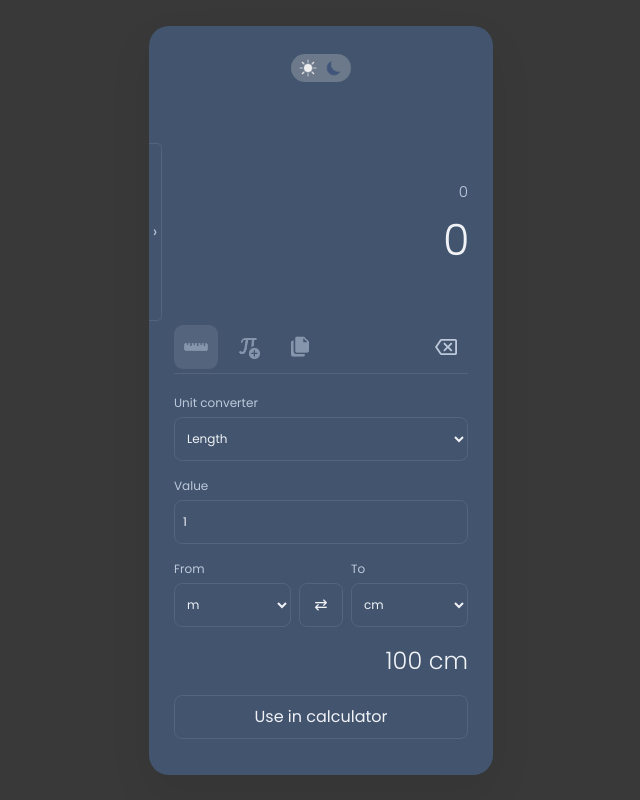
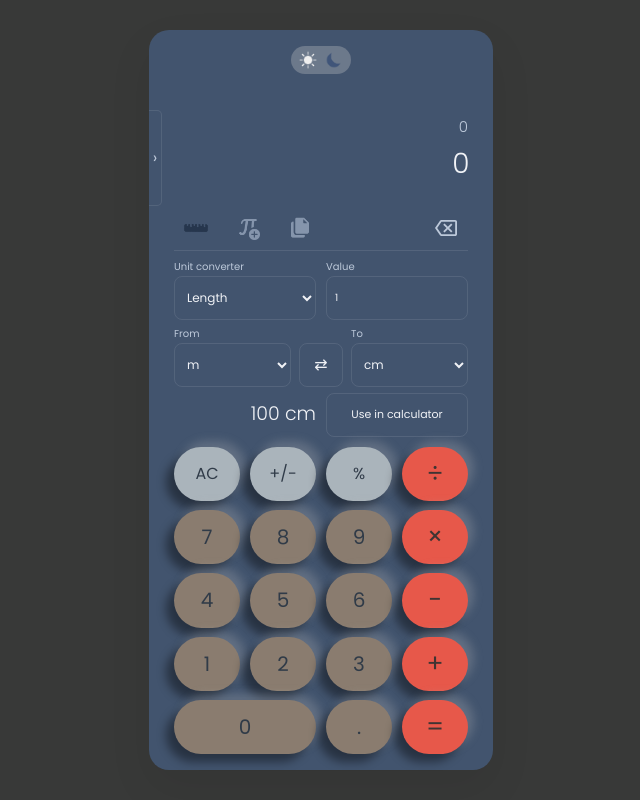
Before and after one commit to llsy97/calculator-app, a React (Vite) app: page / in a window 1280 px wide. Both pictures are taken after a click on the button 515 px from the left and 345 px from the top of the page. Shown: the whole page, without its empty margins (319-959 px from the left). Built offline with nearby package versions, Linux system fonts and the light colour scheme; what @capacitor/core would draw is missing.

Commit message:
Compact calculator tools and simplify icon focus states

```diff
--- a/src/App.jsx
+++ b/src/App.jsx
@@ -44,8 +44,18 @@ export default function App() {
   const [error, setError] = useState('');
   const [drawer, setDrawer] = useState(false);
   const [converterOpen, setConverterOpen] = useState(false);
+  const [converterValue, setConverterValue] = useState('1');
   const [copyStatus, setCopyStatus] = useState('');
   function input(token) {
+    if (converterOpen) {
+      setConverterValue(previous => {
+        if (token === 'sign') return previous.startsWith('-') ? previous.slice(1) : '-' + previous;
+        if (token === '.') return previous.includes('.') ? previous : (previous || '0') + '.';
+        if (/^[0-9]$/.test(token)) return previous === '0' ? token : previous + token;
+        return previous;
+      });
+      return;
+    }
     setError('');
     let base = completed ? (/^[+−×÷^%!]/.test(token) ? String(result) : '') : expression;
     if (token === 'reciprocal') base = `1/(${base || String(result)})`;
@@ -62,10 +72,10 @@ export default function App() {
     }
     setExpression(base); setCompleted(false);
   }
-  function clear() { setExpression(''); setResult(0); setCompleted(false); setError(''); }
-  function backspace() { setExpression(expression.slice(0, -1)); setCompleted(false); setError(''); }
+  function clear() { if (converterOpen) { setConverterValue(''); return; } setExpression(''); setResult(0); setCompleted(false); setError(''); }
+  function backspace() { if (converterOpen) { setConverterValue(value => value.slice(0, -1)); return; } setExpression(expression.slice(0, -1)); setCompleted(false); setError(''); }
   function calculate() {
-    if (!expression) return;
+    if (converterOpen || !expression) return;
     try {
       const value = evaluate(expression, angle, ans);
       setResult(value); setAns(value); setCompleted(true); setError('');
@@ -80,7 +90,7 @@ export default function App() {
   }
   useEffect(() => {
     function onKey(event) {
-      if (converterOpen) { if (event.key === 'Escape') setConverterOpen(false); return; }
+      if (converterOpen && event.key === 'Escape') { setConverterOpen(false); return; }
       if (event.ctrlKey || event.metaKey || event.altKey || event.target.closest('input, select, textarea, [contenteditable="true"]')) return;
       if (event.target.closest('button') && (event.key === 'Enter' || event.key === ' ')) return;
       const key = event.key;
@@ -95,7 +105,7 @@ export default function App() {
   return <main className={`page ${theme}`}>
     <div className="app-wrap">
       <div className="caption">계산기 <span>/ calculator</span></div>
-      <section className={`calculator ${mode === 'Scientific' ? 'scientific' : ''}`} aria-label="Calculator">
+      <section className={`calculator ${mode === 'Scientific' ? 'scientific' : ''} ${converterOpen || mode === 'Scientific' ? 'expanded' : ''}`} aria-label="Calculator">
         <header>
           <button className="theme-toggle" onClick={() => setTheme(theme === 'dark' ? 'light' : 'dark')} aria-label={`Switch to ${theme === 'dark' ? 'light' : 'dark'} theme`} aria-pressed={theme === 'dark'}><span className="theme-track"><Icon name={theme === 'dark' ? 'sunLight' : 'sun'} /><Icon name={theme === 'dark' ? 'moonDark' : 'moon'} /></span></button>
         </header>
@@ -103,9 +113,9 @@ export default function App() {
         <div className={`display-region ${drawer ? 'history-open' : ''}`}><div className="display"><input aria-label="Expression" spellCheck="false" placeholder="0" value={expression} onChange={e => { setExpression(e.target.value); setCompleted(false); setError(''); }} onKeyDown={e => { if (e.key === 'Enter' || e.key === '=') { e.preventDefault(); calculate(); } if (e.key === 'Escape') clear(); }}/><output aria-live="polite">{formatResult(result)}</output><div className="error" role="status">{error}</div></div>
                 <button className="drawer-tab" aria-label={drawer ? 'Close history' : 'Open history'} onClick={() => setDrawer(!drawer)}>{drawer ? '‹' : '›'}</button>
         {drawer && <aside id="history" className="history" aria-label="Calculation history"><div className="history-list">{history.length ? history.map(entry => <button className="history-entry" key={entry.id} onClick={() => reuse(entry.result)}><span>{entry.expression}</span><strong>{formatResult(entry.result)}</strong><small>{entry.angle}</small></button>) : <p>Your calculations<br/>will appear here.</p>}</div><button className="clear-history" disabled={!history.length} onClick={() => setHistory([])}>{labels.clearHistory}</button></aside>}</div>
-        <nav className="toolbar" aria-label="Calculator utilities"><button aria-label={korean ? "단위 변환" : "Unit converter"} aria-expanded={converterOpen} aria-controls="unit-converter" onClick={() => setConverterOpen(!converterOpen)}><Icon name="ruler" /></button><button className="scientific-toggle" aria-label="Scientific mode" title={mode === 'Scientific' ? 'Switch to Standard' : 'Switch to Scientific'} aria-pressed={mode === 'Scientific'} onClick={() => setMode(mode === 'Scientific' ? 'Standard' : 'Scientific')}><Icon name="scientific" /></button><button aria-label="Copy result" onClick={copy}><Icon name="copy" /></button><span role="status">{copyStatus}</span><button aria-label="Backspace" onClick={backspace}><Icon name="backspace" /></button></nav>
-        <div hidden={!converterOpen}><UnitConverter korean={korean} onUse={value => { reuse(value); setConverterOpen(false); }} /></div>
-        <div className="keyboards" hidden={converterOpen}>
+        <nav className="toolbar" aria-label="Calculator utilities"><button aria-label={korean ? "단위 변환" : "Unit converter"} aria-expanded={converterOpen} aria-controls="unit-converter" onClick={() => { setConverterOpen(!converterOpen); setMode('Standard'); setDrawer(false); }}><Icon name="ruler" /></button><button className="scientific-toggle" aria-label="Scientific mode" title={mode === 'Scientific' ? 'Switch to Standard' : 'Switch to Scientific'} aria-pressed={mode === 'Scientific'} onClick={() => { setMode(mode === 'Scientific' ? 'Standard' : 'Scientific'); setConverterOpen(false); }}><Icon name="scientific" /></button><button className="copy-button" data-copied={copyStatus === labels.copied} aria-label="Copy result" onClick={copy}><Icon name="copy" /></button><span role="status">{copyStatus}</span><button aria-label="Backspace" onClick={backspace}><Icon name="backspace" /></button></nav>
+        <div hidden={!converterOpen}><UnitConverter value={converterValue} onChange={setConverterValue} korean={korean} onUse={value => { reuse(value); setConverterOpen(false); }} /></div>
+        <div className="keyboards">
           {mode === 'Scientific' && <div className="science-grid"><Key kind="science" onClick={() => input('ANS')} label="Insert last answer">ANS</Key>{scientificKeys.map(([label, token]) => <Key key={label} kind="science" onClick={() => input(token)}>{label}</Key>)}</div>}
           <div className="standard-grid"><Key kind="utility" onClick={clear} label="All clear">AC</Key><Key kind="utility" onClick={() => input('sign')} label="Toggle sign">+/−</Key><Key kind="utility" onClick={() => input('%')} label="Percent">%</Key><Key kind="operator" onClick={() => input('÷')} label="Divide">÷</Key>
           {['7', '8', '9', '×', '4', '5', '6', '−', '1', '2', '3', '+'].map(key => <Key key={key} kind={'×−+'.includes(key) ? 'operator' : ''} onClick={() => input(key)}>{key}</Key>)}
--- a/src/Icon.jsx
+++ b/src/Icon.jsx
@@ -3,7 +3,7 @@ import React from 'react';
 // Original artwork extracted from the supplied components.svg.
 export default function Icon({ name }) {
   const artwork = { ruler: 4, scientific: 5, copy: 6, sun: 2, moon: 3, sunLight: 0, moonDark: 1 };
-  if (name === 'scientific') return <span className="icon icon-scientific" aria-hidden="true" />;
+  if (name === 'scientific' || name === 'ruler' || name === 'copy') return <span className={`icon icon-${name}`} aria-hidden="true" />;
   if (name in artwork) return <img className={`icon icon-${name}`} src={`/design/image${artwork[name]}_40038_718.png`} alt="" aria-hidden="true" />;
   if (name === 'backspace') return <svg className="icon" viewBox="390 94 24 24" aria-hidden="true" focusable="false"><path d="M411.167 98H397.417C396.784 98 396.289 98.3111 395.959 98.7822L391 106L395.959 113.209C396.289 113.68 396.784 114 397.417 114H411.167C412.175 114 413 113.2 413 112.222V99.7778C413 98.8 412.175 98 411.167 98ZM411.167 112.222H397.481L393.2 106L397.472 99.7778H411.167V112.222ZM400.543 110.444L403.833 107.253L407.124 110.444L408.417 109.191L405.126 106L408.417 102.809L407.124 101.556L403.833 104.747L400.543 101.556L399.25 102.809L402.541 106L399.25 109.191L400.543 110.444Z" fill="currentColor" /></svg>;
   const paths = {
--- a/src/UnitConverter.jsx
+++ b/src/UnitConverter.jsx
@@ -2,11 +2,10 @@ import React, { useState } from 'react';
 import { units, convertUnit } from './converter.js';
 import { formatResult } from './calculator.js';
 const defaults = { length: ['m', 'cm'], mass: ['kg', 'g'], temperature: ['°C', '°F'] };
-export default function UnitConverter({ korean, onUse }) {
+export default function UnitConverter({ korean, onUse, value, onChange }) {
   const [category, setCategory] = useState('length');
   const [from, setFrom] = useState('m');
   const [to, setTo] = useState('cm');
-  const [value, setValue] = useState('1');
   let result = null;
   let error = '';
   if (value.trim()) {
@@ -16,7 +15,7 @@ export default function UnitConverter({ korean, onUse }) {
   const options = Object.keys(units[category]).map(unit => <option key={unit}>{unit}</option>);
   return <section id="unit-converter" className="converter" aria-label={korean ? '단위 변환' : 'Unit converter'}>
     <label>{korean ? '단위 변환' : 'Unit converter'}<select value={category} onChange={e => { setCategory(e.target.value); const [a,b] = defaults[e.target.value]; setFrom(a); setTo(b); }}>{Object.keys(units).map((key,i) => <option key={key} value={key}>{(korean ? ['길이', '무게', '온도'] : ['Length', 'Mass', 'Temperature'])[i]}</option>)}</select></label>
-    <label>{korean ? '입력값' : 'Value'}<input type="number" step="any" value={value} onChange={e => setValue(e.target.value)} /></label>
+    <label>{korean ? '입력값' : 'Value'}<input type="text" inputMode="none" value={value} onChange={e => onChange(e.target.value)} /></label>
     <div className="conversion-units"><label>{korean ? '변환 전' : 'From'}<select value={from} onChange={e => setFrom(e.target.value)}>{options}</select></label><button onClick={() => { setFrom(to); setTo(from); }} aria-label={korean ? '단위 맞바꾸기' : 'Swap units'}>⇄</button><label>{korean ? '변환 후' : 'To'}<select value={to} onChange={e => setTo(e.target.value)}>{options}</select></label></div>
     <output aria-live="polite">{error || (result === null ? '—' : `${formatResult(result)} ${to}`)}</output>
     <button className="use-conversion" disabled={result === null} onClick={() => onUse(result)}>{korean ? '계산기에 사용' : 'Use in calculator'}</button>
--- a/src/styles.css
+++ b/src/styles.css
@@ -42,6 +42,8 @@ output { display: block; max-width: 100%; overflow-x: auto; white-space: nowrap;
 .key:hover { filter: brightness(1.07); }
 .key:active { transform: translateY(2px); box-shadow: inset 0 2px 4px #0003; }
 button:focus-visible, select:focus-visible, input:focus-visible { outline: 2px solid var(--muted); outline-offset: 3px; }
+.display input:focus { outline: none; border: 0; box-shadow: none; }
+.display input:focus-visible { box-shadow: 0 1px 0 var(--muted); }
 .drawer-tab { position: absolute; left: 0; top: 126px; height: 160px; width: 13px; padding: 0; border: 1px solid var(--line); border-left: 0; border-radius: 0 5px 5px 0; background: transparent; color: var(--muted); }
 .history { position: absolute; inset: 91px auto 0 0; width: min(265px, 90%); background: var(--surface); box-shadow: 6px 0 18px #0003; border-right: 1px solid var(--line); display: flex; flex-direction: column; padding: 16px; z-index: 2; }
 .history-header { display: flex; align-items: center; justify-content: space-between; }
@@ -133,6 +135,19 @@ html.native-app .caption, html.native-app .hint { display: none; }
   background: transparent; box-shadow: none; transform: none; transition: none;
 }
 .scientific-toggle[aria-pressed="true"] .icon-scientific { background-color: #26364d; }
+.icon-ruler {
+  background-color: #8595ac;
+  mask: url('/design/image4_40038_718.png') center / contain no-repeat;
+  -webkit-mask: url('/design/image4_40038_718.png') center / contain no-repeat;
+}
+.toolbar button[aria-controls="unit-converter"],
+.toolbar button[aria-controls="unit-converter"]:hover,
+.toolbar button[aria-controls="unit-converter"]:active {
+  background: transparent; box-shadow: none; transform: none; transition: none;
+}
+.toolbar button[aria-controls="unit-converter"][aria-expanded="true"] .icon-ruler {
+  background-color: #26364d;
+}
 .display-region { position: relative; margin-left: -25px; padding-left: 25px; }
 .display-region .display { min-height: 178px; }
 .history-open .display { padding-left: 43%; }
@@ -164,3 +179,40 @@ html.native-app .caption, html.native-app .hint { display: none; }
 .converter button { min-height: 44px; border: 1px solid var(--line); border-radius: 8px; background: transparent; color: var(--text); }
 .converter output { font-size: 24px; letter-spacing: 0; text-align: right; }
 .converter button:disabled { opacity: .4; cursor: default; }
+
+.icon-copy {
+  background-color: #8595ac;
+  mask: url('/design/image6_40038_718.png') center / contain no-repeat;
+  -webkit-mask: url('/design/image6_40038_718.png') center / contain no-repeat;
+}
+.toolbar .copy-button, .toolbar .copy-button:hover, .toolbar .copy-button:active {
+  background: transparent; box-shadow: none; transform: none; transition: none;
+}
+.copy-button:active .icon-copy, .copy-button[data-copied="true"] .icon-copy { background-color: #26364d; }
+/* Keep the additional tools above the shared numeric keypad. */
+.app-wrap:has(.expanded), html.native-app .app-wrap { width: min(100%, 344px); }
+.expanded .keyboards, html.native-app .expanded .keyboards { flex-direction: column; gap: 10px; }
+.expanded { padding-top: 8px; padding-bottom: 16px; }
+.expanded header { margin-bottom: 0; }
+.expanded .mode-row { min-height: 28px; }
+.expanded .display-region .display { min-height: 94px; padding-top: 0; }
+.expanded output { font-size: 28px; }
+.expanded .error { min-height: 20px; padding-top: 0; }
+.expanded .toolbar { margin: 0 0 8px; padding-bottom: 0; }
+.expanded .standard-grid { gap: 9px 10px; }
+.expanded .standard-grid .key { aspect-ratio: auto; height: clamp(44px, 6.8svh, 55px); border-radius: 28px; }
+.expanded .science-grid, html.native-app .expanded .science-grid {
+  grid-template-columns: repeat(5, minmax(0, 1fr)); gap: 5px; padding-bottom: 8px;
+}
+.expanded .science-grid .key, html.native-app .expanded .science-grid .key {
+  min-width: 0; min-height: 44px; height: 44px; aspect-ratio: auto;
+  border-radius: 23px; font-size: 12px;
+}
+.expanded .science-grid > .key:first-child { grid-column: auto; }
+.expanded .converter { grid-template-columns: 1fr 1fr; gap: 6px 10px; padding: 0 0 10px; }
+.converter .conversion-units { grid-column: 1 / -1; }
+.expanded .converter label { font-size: 10px; gap: 1px; }
+.expanded .converter output { align-self: center; font-size: 19px; }
+.expanded .converter .use-conversion { font-size: 11px; }
+.page:has(.expanded) { padding-top: max(8px, env(safe-area-inset-top)); padding-bottom: max(8px, env(safe-area-inset-bottom)); }
+.app-wrap:has(.expanded) > .caption, .app-wrap:has(.expanded) > .hint { display: none; }
```
